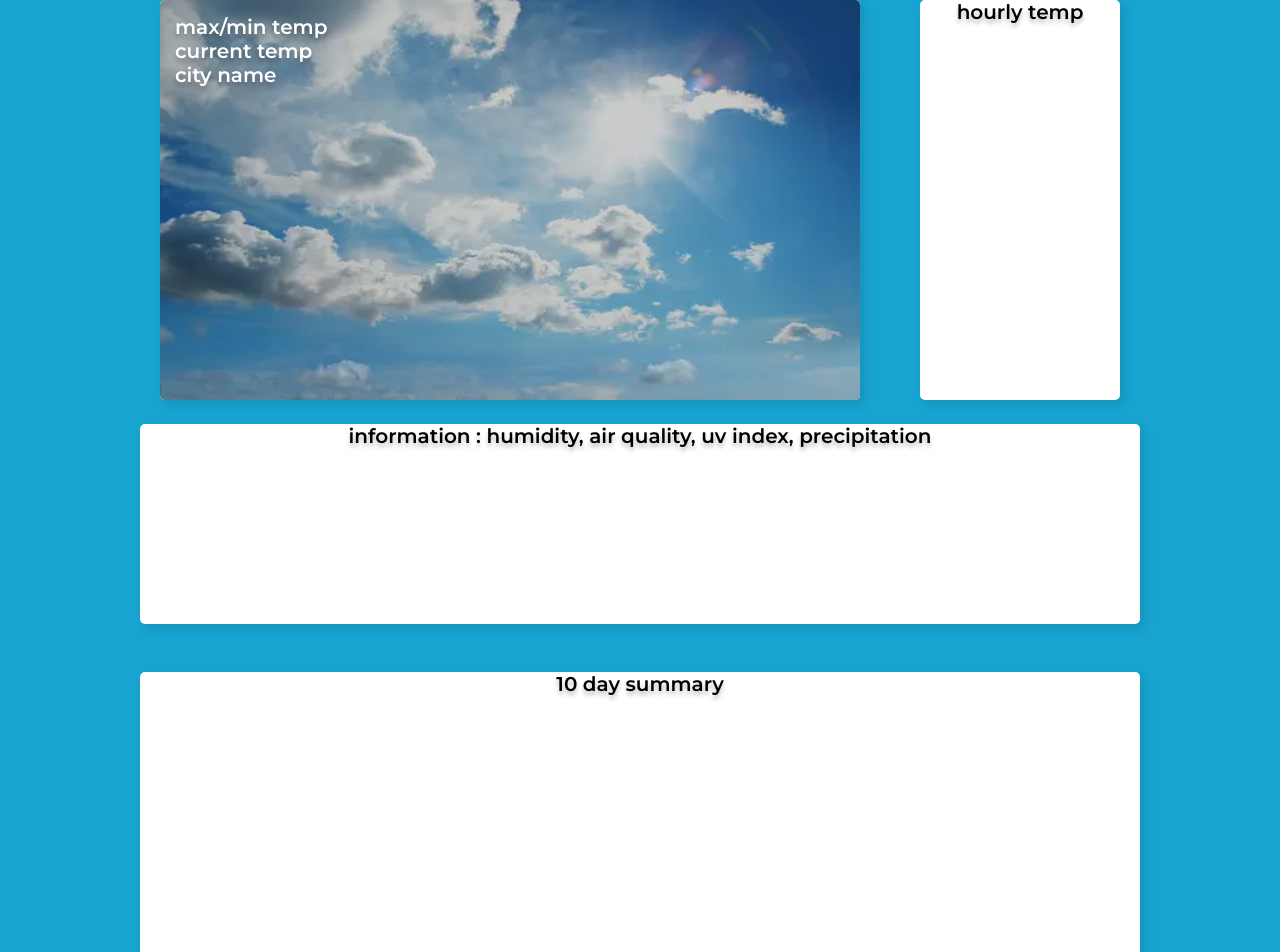
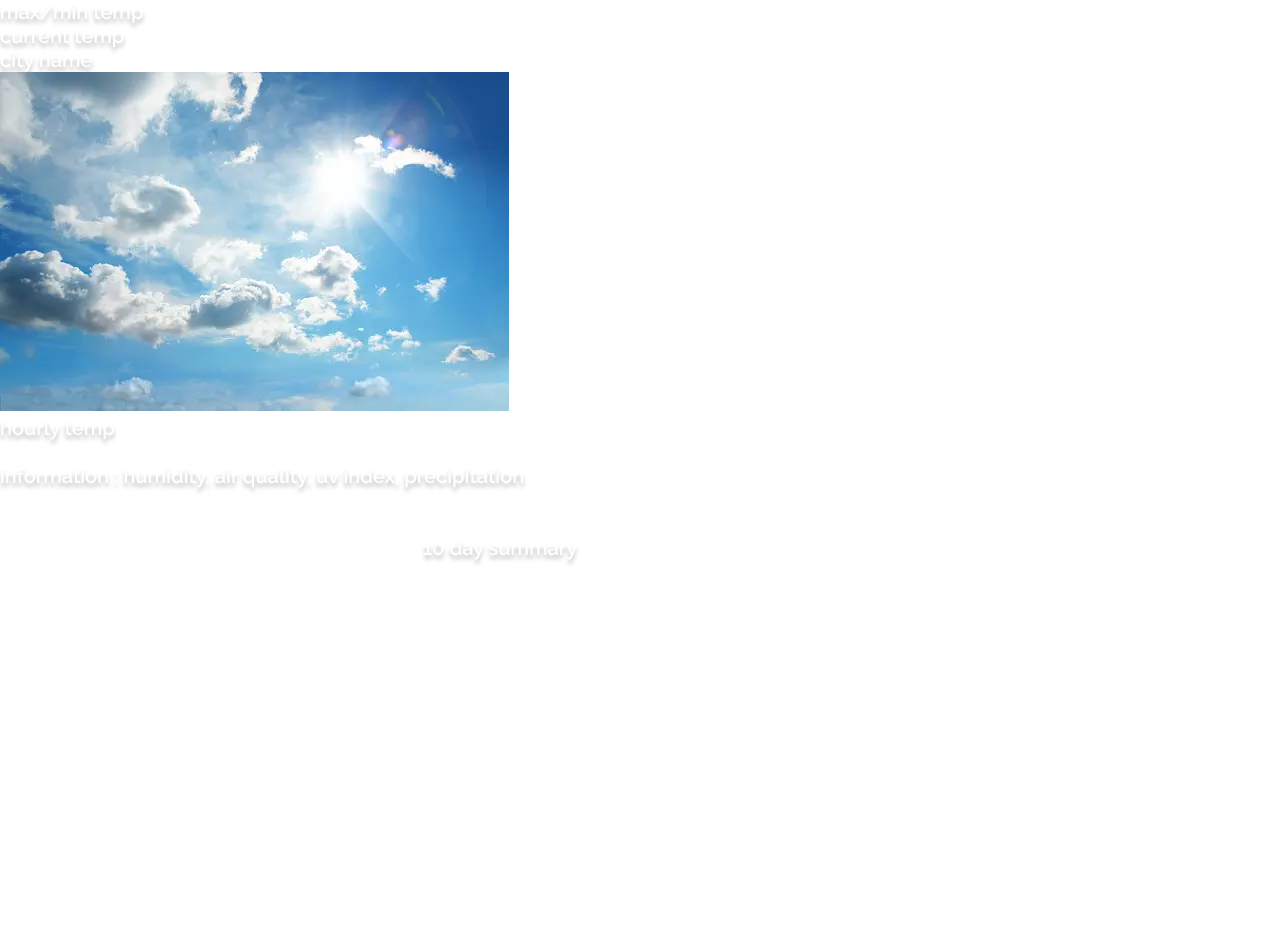
Before and after one commit to GTWeatherForcast/weather-client, a React (Create React App) app: page /mainpage in a window 1280 px wide. Shown: the top 952 px of the page. Built offline with nearby package versions, Linux system fonts and the light colour scheme; the HTML template or start-up script is replaced by a standard one.

Commit message:
Renamed main.css to main.module.css to avoid global styles conflict with App.css

```diff
--- a/src/App.js
+++ b/src/App.js
@@ -5,7 +5,7 @@ import ComponentTestPage from "./components/demo/ComponentTest";
 import ErrorPage from "./components/error-pages/ErrorPage";
 import MainPage from "./components/main-page/MainPage";
 
-import "./App.css"
+// import "./App.css"
 
 const router = createBrowserRouter([
   {
--- a/src/components/landing/Landing.js
+++ b/src/components/landing/Landing.js
@@ -4,7 +4,7 @@ import { LocationSearch } from "../inputs/SearchBar";
 import SignInPage from "../sign-in/SignIn";
 import SignUpPage from "../sign-up/SignUp";
 import { useState } from "react";
-import "../../App.css";
+// import "../../App.css";
 
 // 0 = left card
 // 1 = no card
--- a/src/components/main-page/MainPage.js
+++ b/src/components/main-page/MainPage.js
@@ -1,5 +1,5 @@
 import React from "react";
-import styles from "./main.css";
+import styles from "./main.module.css";
 import sunny1 from "./images/sunny1.png";
 
 function MainPage() {
@@ -41,7 +41,7 @@ function MainPage() {
       {/* 10 day : max/min temp, weather icon, short summary */}
       <br />
       <div className="center">
-        <div id="10day" className="rectangle dropShadow">
+        <div id="10day" className={`${styles.rectangle} dropShadow`}>
           <div>10 day summary</div>
         </div>
       </div>
```
Also changed, not shown: src/components/main-page/main.module.css (renamed from src/components/main-page/main.css).
